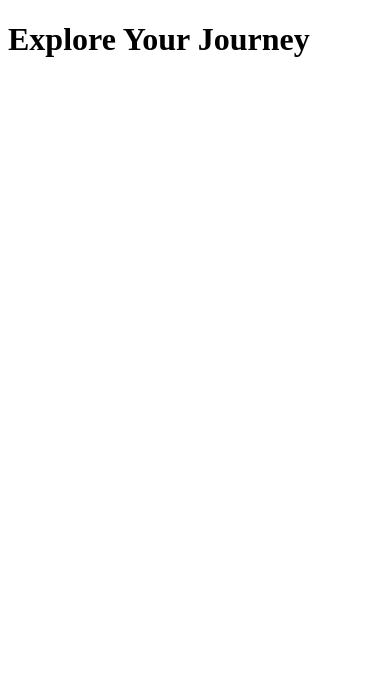
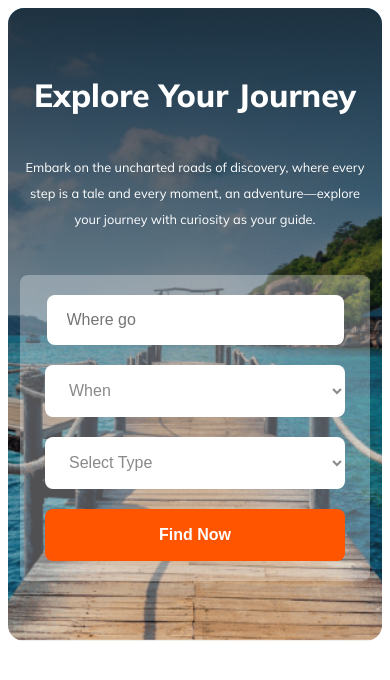
Before and after one commit to syedtarif/Journey-Craft-A2, a plain HTML site: page index.html in a window 390 px wide. Drawn offline with Linux system fonts and the light colour scheme.

Commit message:
banner section completed with mobile device responsiveness

```diff
--- a/index.html
+++ b/index.html
@@ -5,18 +5,40 @@
     <meta charset="UTF-8">
     <meta name="viewport" content="width=device-width, initial-scale=1.0">
     <title>Journey Craft</title>
+
+    <!-- css link -->
+    <link rel="stylesheet" href="./styles/style.css">
 </head>
 
 <body>
+    <!-- header section start -->
     <header>
-        <h1>Explore Your Journey</h1>
+        <!-- ---------------------------------------banner section -->
+        <section class="banner-section">
+            <div class="banner-content">
+                <h1 class="heading-title">Explore Your Journey</h1>
+                <p class="text-style">Embark on the uncharted roads of discovery, where every step is a tale and every
+                    moment, an adventure—explore your journey with curiosity as your guide.
+                </p>
+                <div class="input-container">
+                    <input class="input-field" type="text" name="" placeholder="Where go" id="input-text">
+
+                    <select class="input-field" name="" id="">
+                        <option value="w" selected>When</option>
+                        <option value="s">January session</option>
+                        <option value="s">September session</option>
+                    </select>
+                    <select class="input-field" name="" id="">
+                        <option value="w" selected>Select Type</option>
+                        <option value="s">Classic Type</option>
+                        <option value="s">Business Type</option>
+                    </select>
+                    <button class="input-field btn-style">Find Now</button>
+                </div>
+            </div>
+        </section>
     </header>
-    <main>
-
-    </main>
-    <footer>
-
-    </footer>
+    <!-- header section end -->
 </body>
 
 </html>
--- /dev/null
+++ b/styles/style.css
@@ -0,0 +1,132 @@
+/* ----->shared styles */
+/* embedded font */
+@import url('https://fonts.googleapis.com/css2?family=Mulish:wght@400;800&display=swap');
+
+body {
+    font-family: 'Mulish', sans-serif;
+}
+
+.input-field {
+    width: 195px;
+    height: 52px;
+    padding: 0;
+    padding-left: 20px;
+    margin: 0;
+    border-radius: 8px;
+    background: #FFF;
+    border-style: none;
+
+    color: rgba(19, 19, 24, 0.50);
+    font-size: 16px;
+    font-weight: 400;
+
+    outline: none;
+}
+
+.heading-title {
+    color: #FFF;
+    font-size: 4rem;
+    font-weight: 800;
+}
+
+.text-style {
+    color: #FFF;
+    font-size: 1rem;
+    font-weight: 400;
+    line-height: 26px;
+}
+
+.btn-style {
+    cursor: pointer;
+    padding-left: 0;
+    text-align: center;
+
+    background: #FF5400;
+
+    color: #FFF;
+    font-size: 16px;
+    font-weight: 700;
+}
+
+
+/* ----- banner section styles */
+.banner-section {
+    background-image: url(../images/Group\ 13.png);
+    width: 1195px;
+    height: 500px;
+    border-radius: 16px;
+
+    margin: 0 auto;
+}
+
+.banner-content {
+    background: linear-gradient(180deg, rgba(19, 19, 24, 0.80) 0%, rgba(19, 19, 24, 0.00) 100%);
+    border-radius: 16px;
+
+    display: flex;
+    align-items: center;
+    flex-direction: column;
+    padding-top: 40px;
+}
+
+.text-style {
+    max-width: 700px;
+    text-align: center;
+}
+
+#input-text {
+    width: 172px;
+    height: 50px;
+}
+
+.input-container {
+    background: rgba(255, 255, 255, 0.30);
+    width: 850px;
+    display: flex;
+    justify-content: space-between;
+
+    padding: 15px 20px;
+    border-radius: 8px;
+}
+
+
+/* -----> responsiveness for mobile device */
+@media screen and (max-width: 600px) {
+    .banner-section {
+        background-position: center;
+        background-size: cover;
+        background-repeat: no-repeat;
+        width: 100%;
+        height: auto;
+        /* border: 2px solid red; */
+    }
+
+    .heading-title {
+        font-size: 2rem;
+    }
+
+    .text-style {
+        max-width: 350px;
+        font-size: 0.8rem;
+    }
+
+    .input-field {
+        width: 300px;
+        margin-top: 20px;
+    }
+
+    #input-text {
+        width: 277px;
+    }
+
+    .input-container {
+        width: 350px;
+        flex-direction: column;
+        align-items: center;
+        /* border: 2px solid red; */
+
+        padding: 0 0 20px 0;
+        margin: 30px 0 60px 0;
+    }
+
+}
```
Also changed, not shown: icon/icons8-expand-arrow-50.png (added), images/Group 13.png (added), images/Group 39.png (added), images/Group 40.png (added), images/Group 40071 (2).png (added), images/Group 40089.png (added), images/Rectangle 10.png (added), images/Rectangle 11.png (added), images/Rectangle 4.png (added), images/Rectangle 5.png (added), images/Rectangle 6.png (added), images/Rectangle 7.png (added), images/Rectangle 8 (1).png (added), images/Rectangle 8.png (added), 1 more files.
